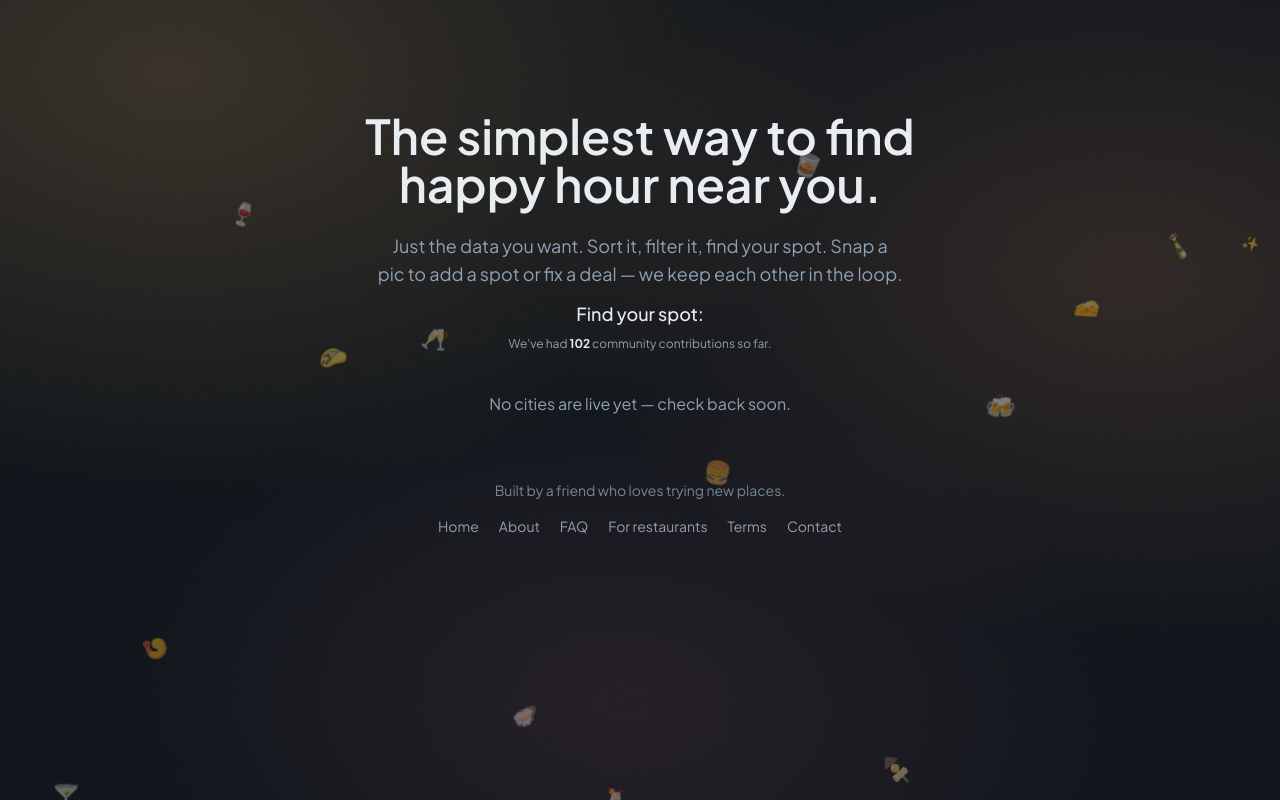
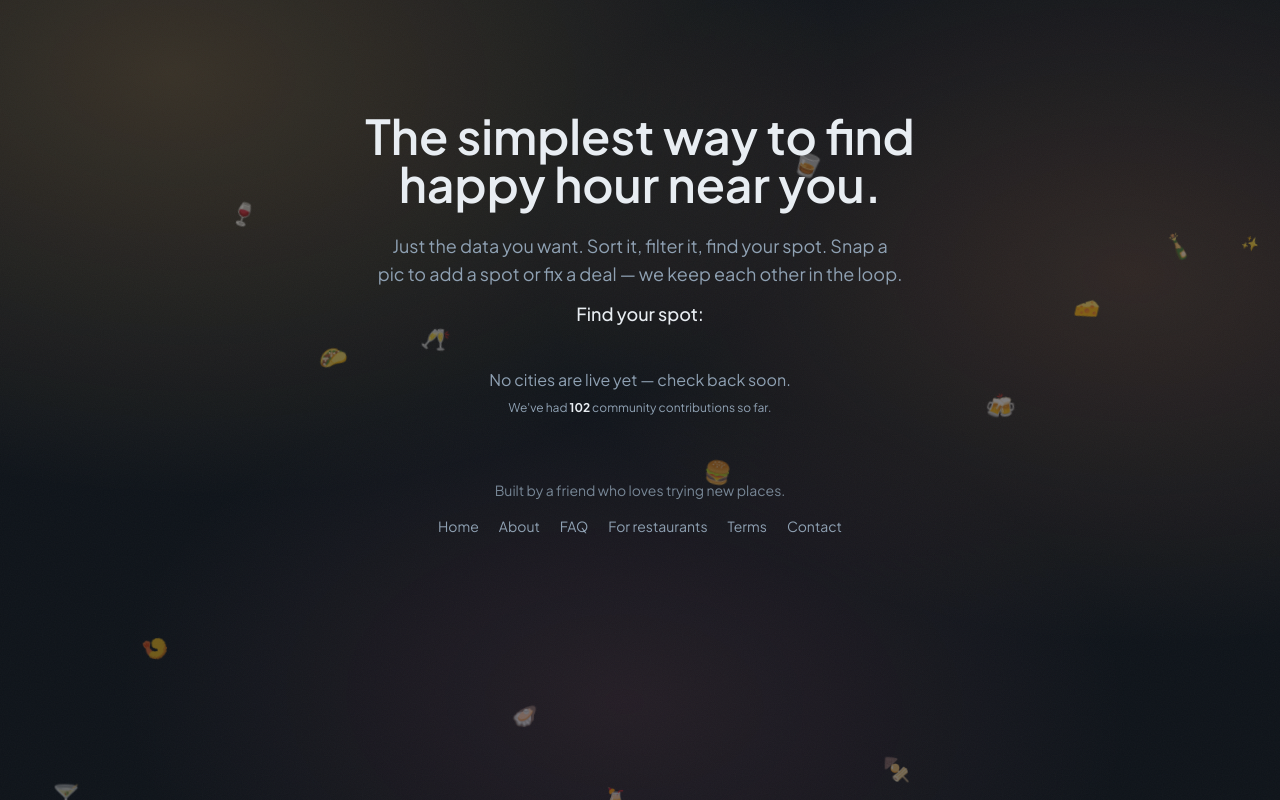
Before and after one commit to slmatthiesen/happyhourfriends, a Next.js app: page / in a window 1280 px wide. Built offline with nearby package versions, Linux system fonts and the light colour scheme; no server answers; the database is empty.

Commit message:
moved contribution line

```diff
--- a/app/page.tsx
+++ b/app/page.tsx
@@ -41,13 +41,6 @@ export default async function Home() {
       <p className="mt-3 text-lg font-medium text-text-primary">
         Find your spot:
       </p>
-      <p className="mt-2 text-xs text-text-muted">
-        We&apos;ve had{" "}
-        <span className="font-bold text-text-primary">
-          {COMMUNITY_CONTRIBUTION_COUNT}
-        </span>{" "}
-        community contributions so far.
-      </p>
 
       {cities.length > 0 ? (
         <CityPicker cities={cities} />
@@ -56,7 +49,13 @@ export default async function Home() {
           No cities are live yet — check back soon.
         </p>
       )}
-
+      <p className="mt-2 text-xs text-text-muted">
+        We&apos;ve had{" "}
+        <span className="font-bold text-text-primary">
+          {COMMUNITY_CONTRIBUTION_COUNT}
+        </span>{" "}
+        community contributions so far.
+      </p>
       <p className="mt-16 text-center text-sm text-text-muted/80">
         Built by a friend who loves trying new places.
       </p>
```
